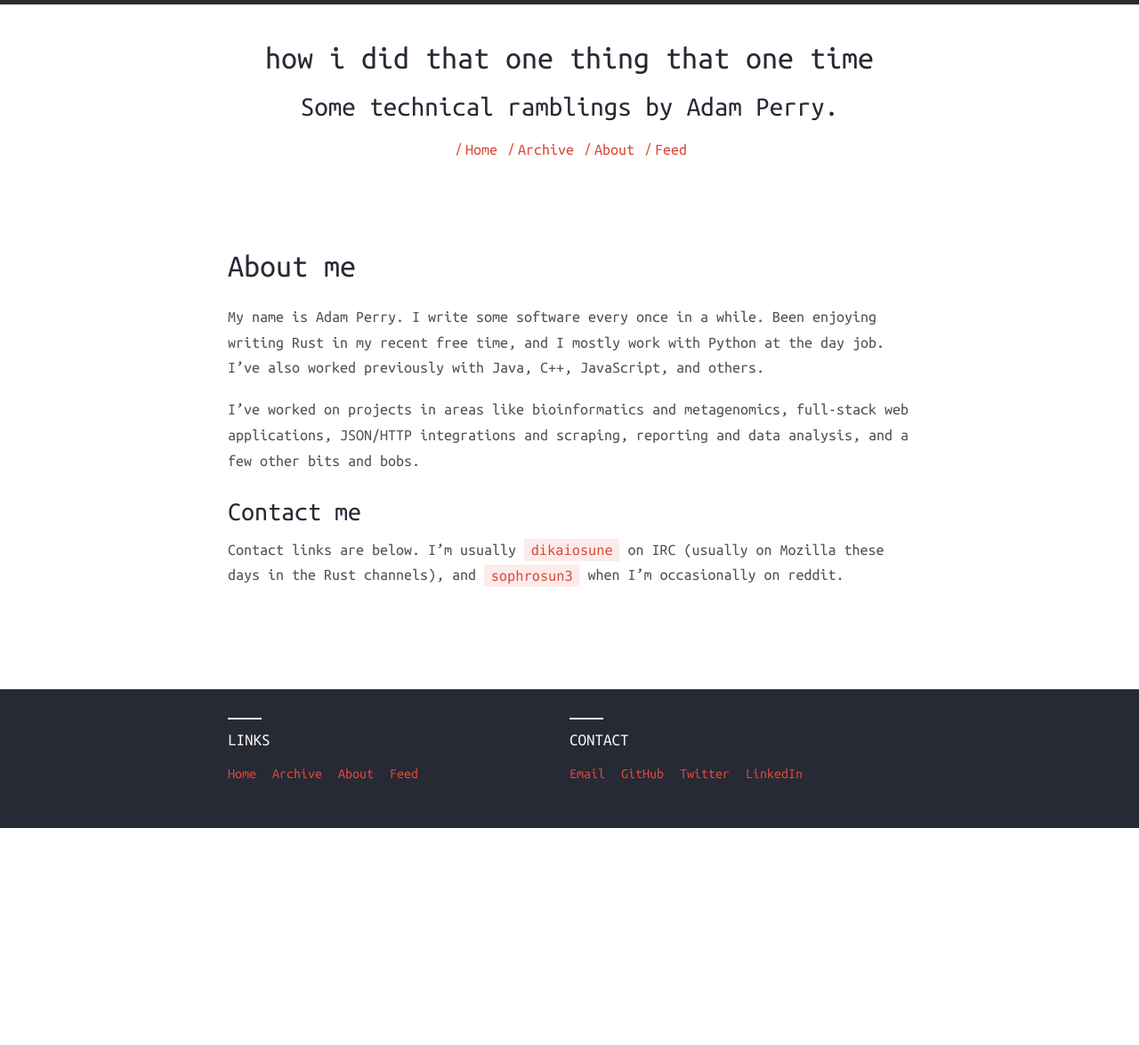
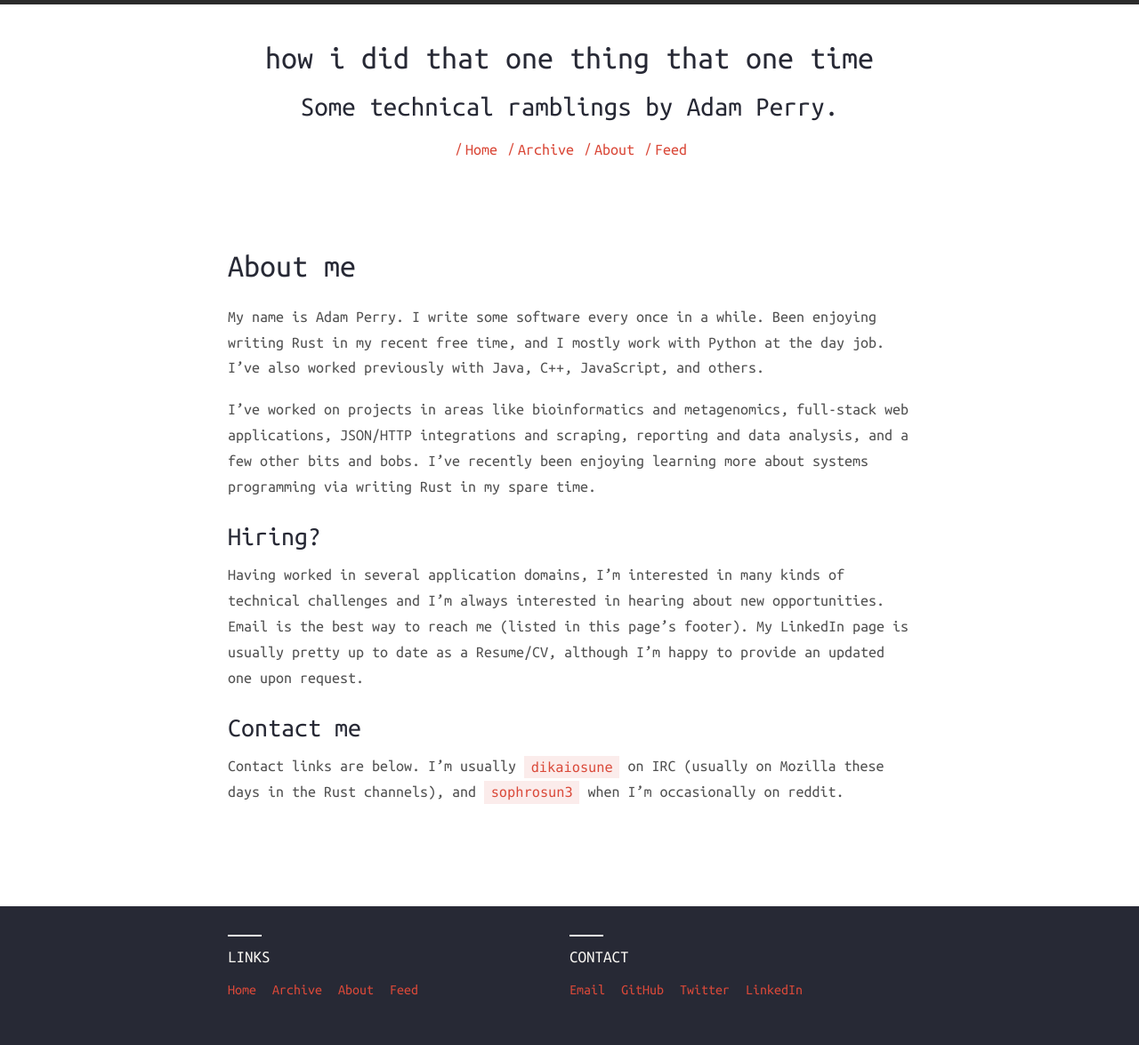
Before and after one commit to fenw1ck/anp.github.io, a Jekyll site: the page built from about.md, in a window 1280 px wide. Shown: the whole page at 89% size. Built offline with Jekyll 4.4.1, drawn with Linux system fonts in a browser that asks for light colours; nearby versions of some CDN libraries; before the commit the page ends 931 px from its top, so only the background shows below that.

Commit message:
Including CTA for hiring.

```diff
--- a/about.md
+++ b/about.md
@@ -6,7 +6,11 @@ permalink: /about/
 
 My name is Adam Perry. I write some software every once in a while. Been enjoying writing Rust in my recent free time, and I mostly work with Python at the day job. I've also worked previously with Java, C++, JavaScript, and others.
 
-I've worked on projects in areas like bioinformatics and metagenomics, full-stack web applications, JSON/HTTP integrations and scraping, reporting and data analysis, and a few other bits and bobs.
+I've worked on projects in areas like bioinformatics and metagenomics, full-stack web applications, JSON/HTTP integrations and scraping, reporting and data analysis, and a few other bits and bobs. I've recently been enjoying learning more about systems programming via writing Rust in my spare time.
+
+### Hiring?
+
+Having worked in several application domains, I'm interested in many kinds of technical challenges and I'm always interested in hearing about new opportunities. Email is the best way to reach me (listed in this page's footer). My LinkedIn page is usually pretty up to date as a Resume/CV, although I'm happy to provide an updated one upon request.
 
 ### Contact me
 
```
